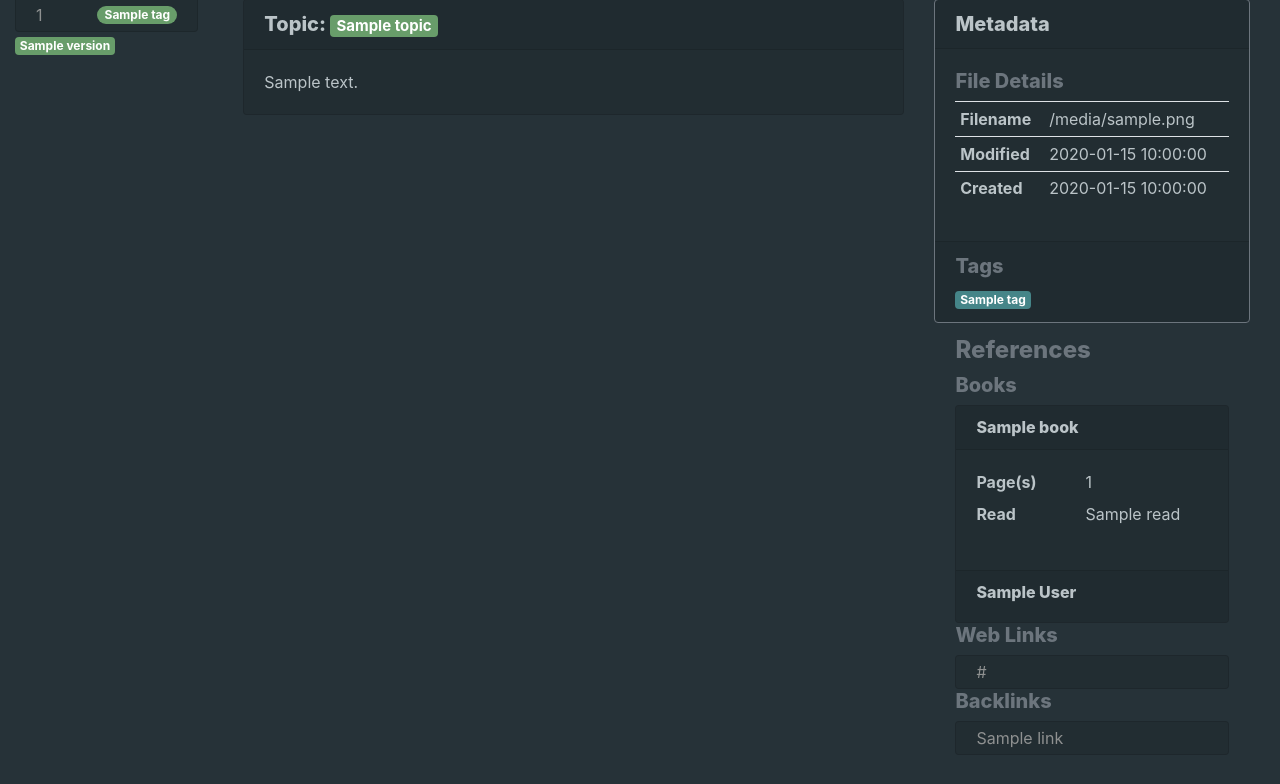
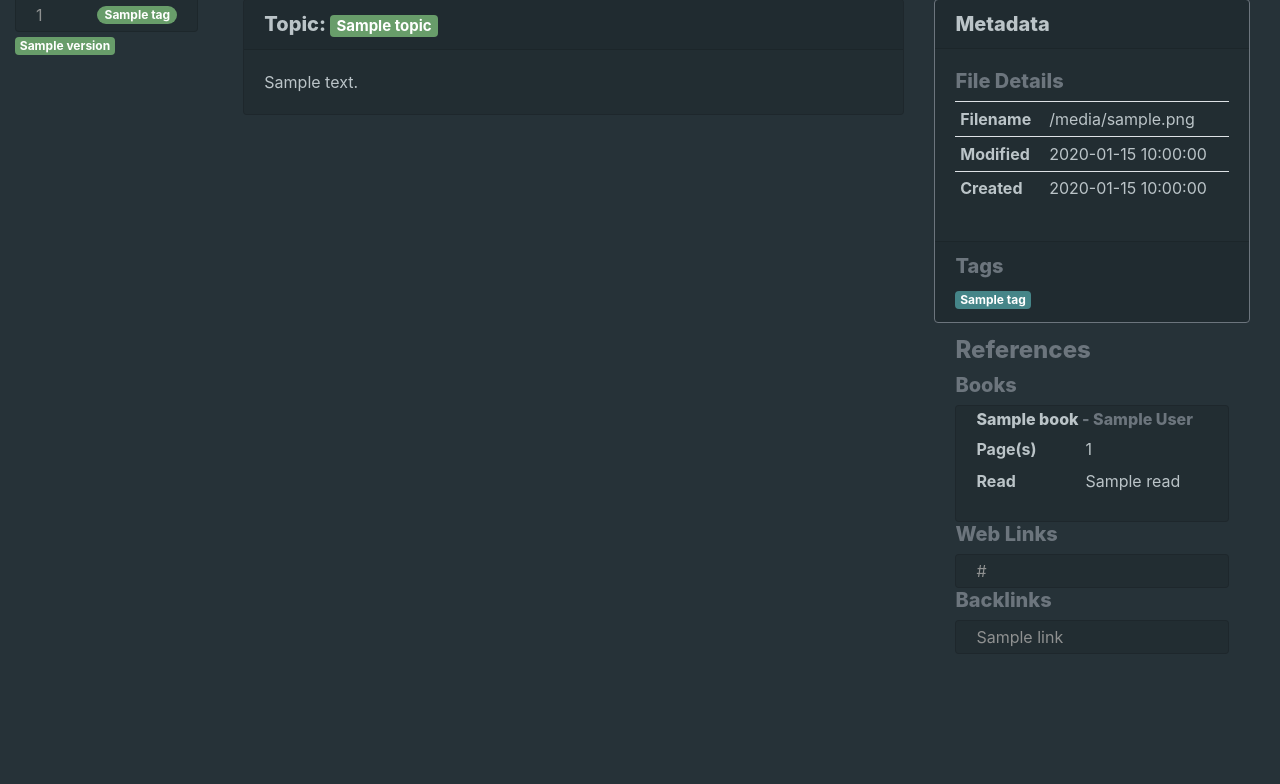
Before and after one commit to andy-cowley/vinci, a Flask app: template src/vinci/templates/note.html in a window 1280 px wide. Shown: the part 173-957 px from the top of the page. After the commit the page ends 819 px from the top, so only its background shows below. Run offline with Flask 2, Linux system fonts and the light colour scheme; the template is opened without the code that fills it: most values are stand-ins (such as "Sample title", 1, 10 or a date in 2020); some libraries are stand-ins or nearby versions.

Commit message:
HTML formatting

```diff
--- a/src/vinci/templates/note.html
+++ b/src/vinci/templates/note.html
@@ -50,20 +50,19 @@
             {% if metadata.book is defined %}
               <h5 class="text-muted">Books</h5>
               {% for book in metadata.book %}
-                    <div class="card">
-                        <h6 class="card-header">{{ book.title }}</h6>
-                        <div class="card-body">
+                <ul class="list-group">
+                  <li class="list-group-item">
+                  <h6>{{ book.title }}
+                    <span class="text-muted"> - {{ book.author }}</span>
+                  </h6>
                   <dl class="row">
                     <dt class="col-sm-5">Page(s)</dt>
                     <dd class="col-sm-7">{{ book.pages }}</dd>
                     <dt class="col-sm-5">Read</dt>
                     <dd class="col-sm-7">{{ book.read }}</dd>
                   </dl>
-                        </div>
-                        <div class="card-footer">
-                            <h6>{{ book.author }}</h6>
-                        </div>
-                    </div>
+                  </li>
+                </ul>
               {% endfor %}
             {% endif %}
             {% if metadata.web is defined %}
```
Lines whose indentation alone changed are shown as unchanged.
